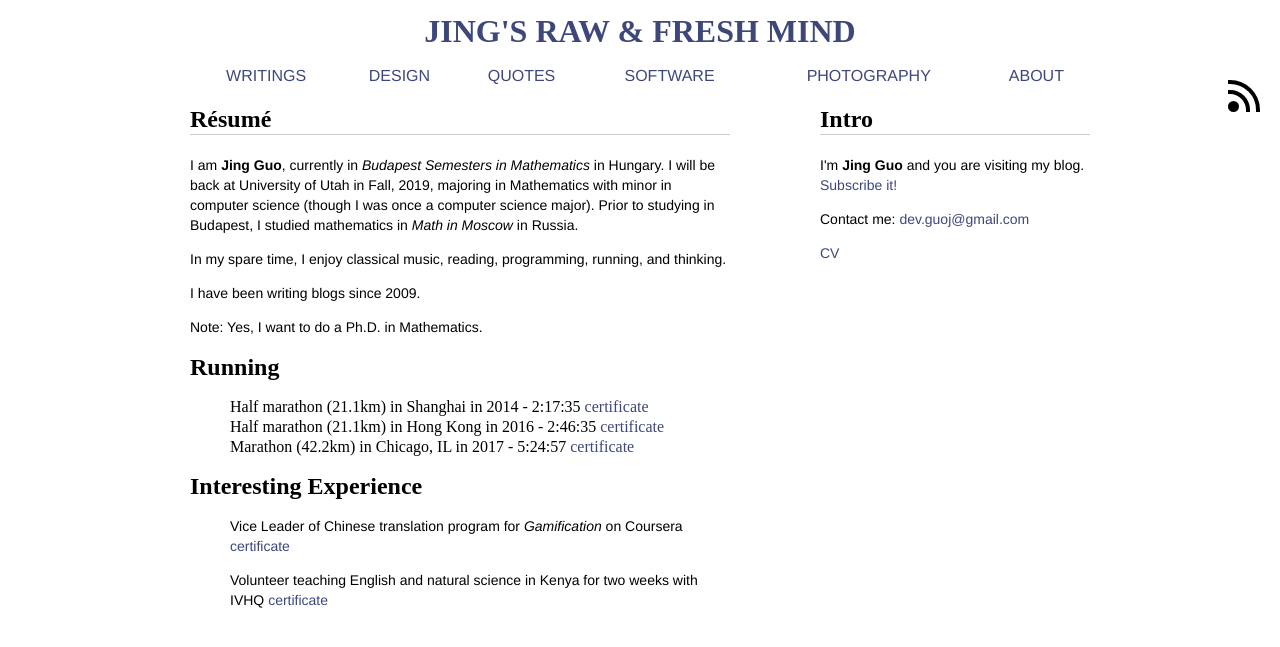
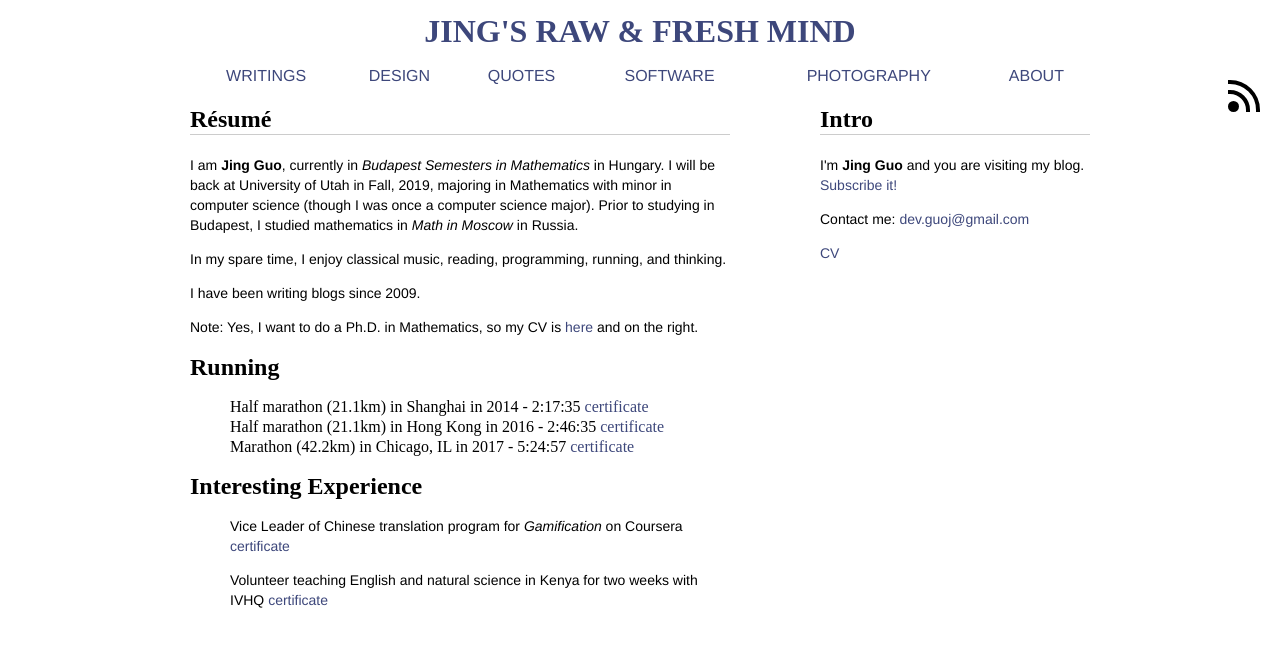
Before and after one commit to guojing0/guojing0.github.io, a Jekyll site: the page built from about-me.md, in a window 1280 px wide. Shown: the top 647 px of the page. Built offline with Jekyll 4.4.1, drawn with Linux system fonts in a browser that asks for light colours.

Commit message:
Update about-me.md

```diff
--- a/about-me.md
+++ b/about-me.md
@@ -9,7 +9,7 @@ In my spare time, I enjoy classical music, reading, programming, running, and th
 
 I have been writing blogs since 2009.
 
-Note: Yes, I want to do a Ph.D. in Mathematics.
+Note: Yes, I want to do a Ph.D. in Mathematics, so my CV is [here](Jing_Guo-CV.pdf) and on the right.
 
 Running
 =====
```
